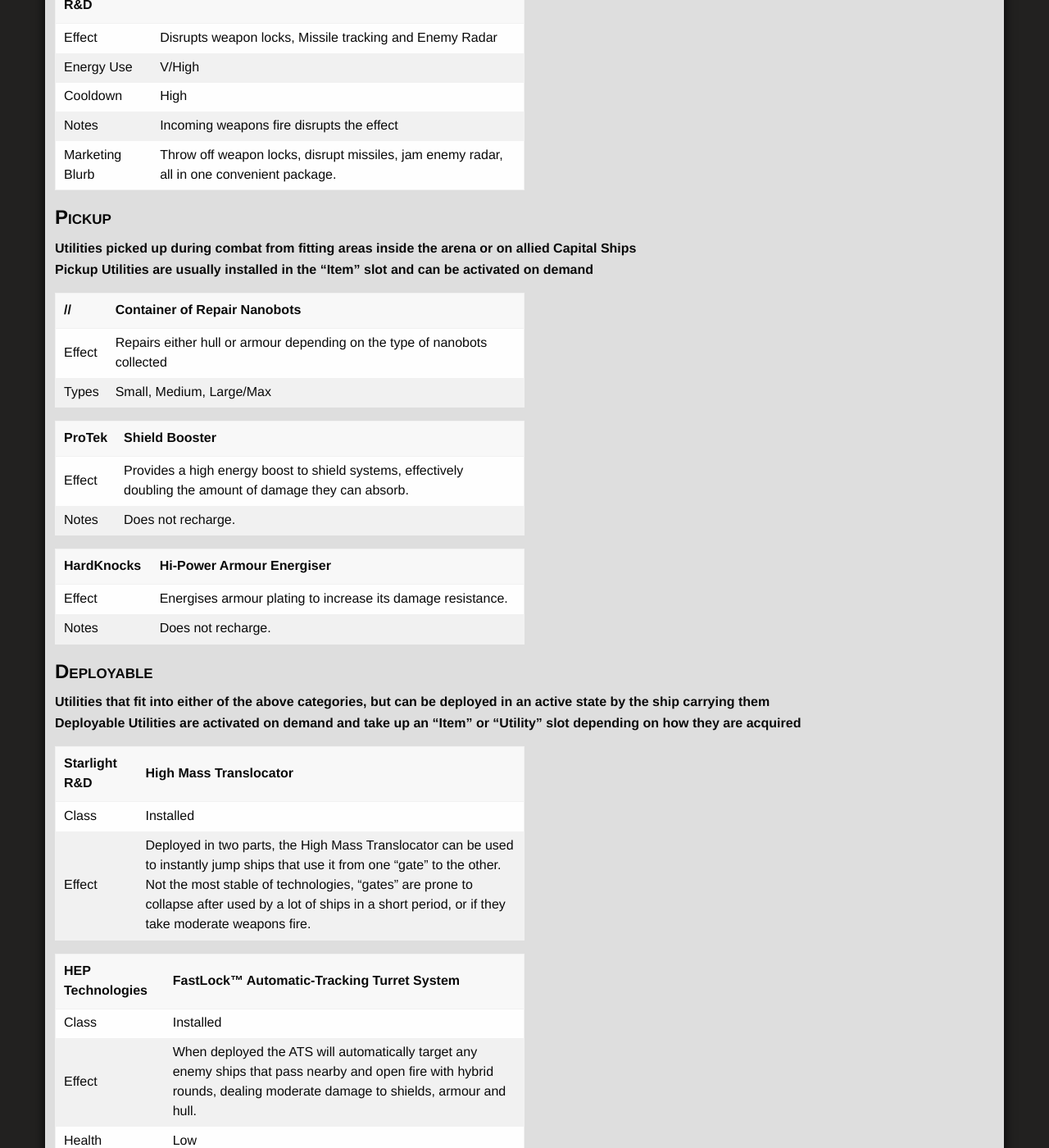
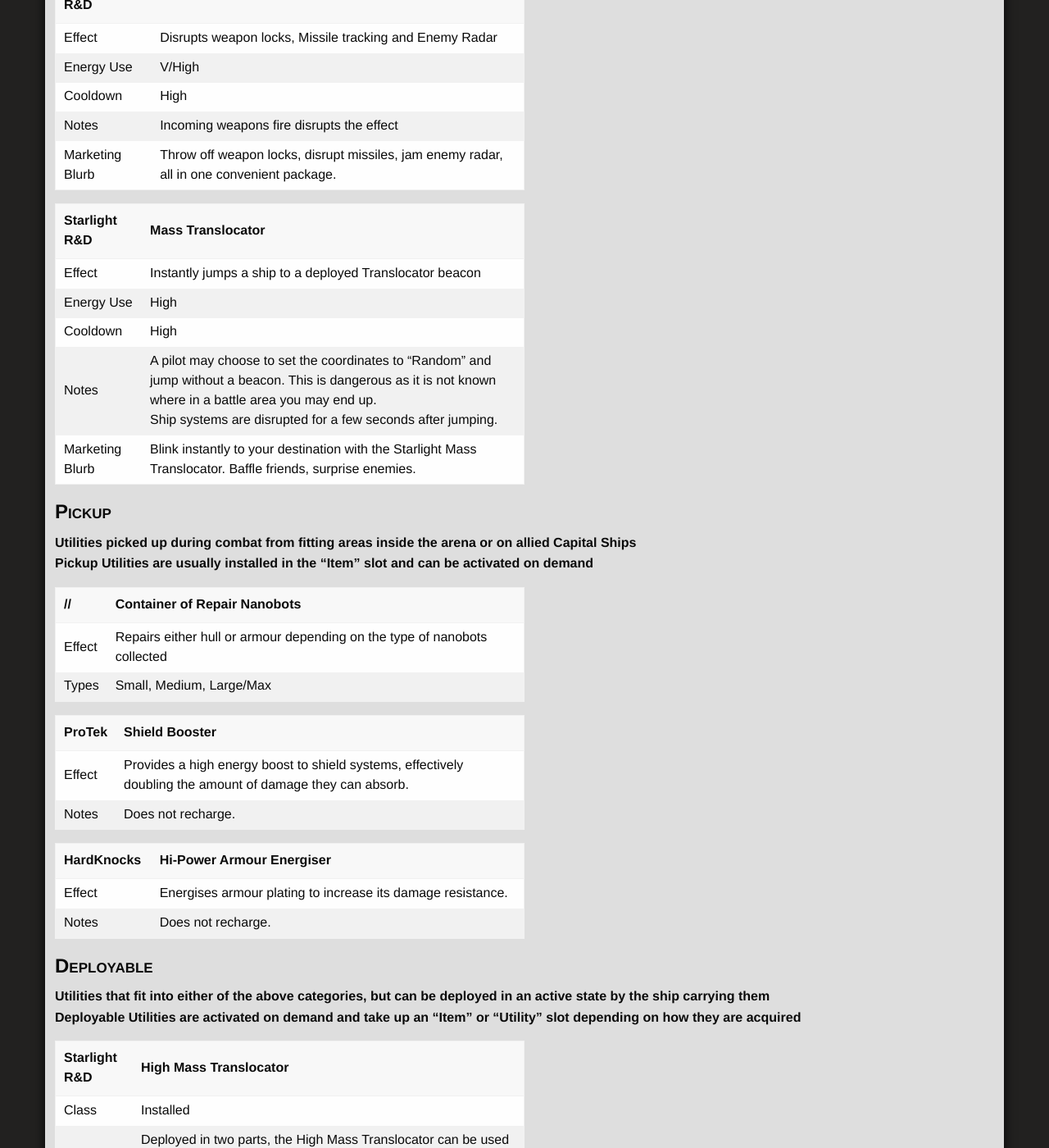
Before and after one commit to ori-sky/polar-space, a Jekyll site: the page built from designs/weapons.md, in a window 1280 px wide and 1400 px high, scrolled down 8344 px. Shown: the whole window at 82% size. Built offline with Jekyll 4.4.1, drawn with Linux system fonts in a browser that asks for light colours; nearby versions of some CDN libraries; some web fonts are replaced; our own code applies the rules of GitHub Pages for plain Markdown files; library files that are not in the unit come from our copies; some of the changed text lies outside the part shown.

Commit message:
Update weapons.md
Added more information about the "Translocator" system. (Totally not Cynos... nope nope...)

```diff
--- a/designs/weapons.md
+++ b/designs/weapons.md
@@ -217,6 +217,14 @@
 | Notes           | Incoming weapons fire disrupts the effect                    |
 | Marketing Blurb | Throw off weapon locks, disrupt missiles, jam enemy radar, all in one convenient package. |
 
+|Starlight R&D | Mass Translocator|
+| --------------- | ------------------------------------------------------------ |
+| Effect          | Instantly jumps a ship to a deployed Translocator beacon      |
+| Energy Use      | High                                                       |
+| Cooldown        | High                                                         |
+| Notes           | A pilot may choose to set the coordinates to "Random" and jump without a beacon. This is dangerous as it is not known where in a battle area you may end up.<br>Ship systems are disrupted for a few seconds after jumping.|
+| Marketing Blurb | Blink instantly to your destination with the Starlight Mass Translocator. Baffle friends, surprise enemies.  |
+
 ## Pickup
 
 **Utilities picked up during combat from fitting areas inside the arena or on allied Capital Ships**
@@ -246,6 +254,7 @@
 |-|-|
 |Class|Installed|
 |Effect| Deployed in two parts, the High Mass Translocator can be used to instantly jump ships that use it from one "gate" to the other. <br>Not the most stable of technologies, "gates" are prone to collapse after used by a lot of ships in a short period, or if they take moderate weapons fire.|
+|Note | A single point variant of this exists, the *"Translocator Beacon"*, which can be jumped to by any teammate with a *Translocator Utility* fitted. The *High Mass Translocator* allows anyone to pass through without having to fit anything special.|
 
 | HEP Technologies | FastLock™ Automatic-Tracking Turret System |
 |-|-|
```
